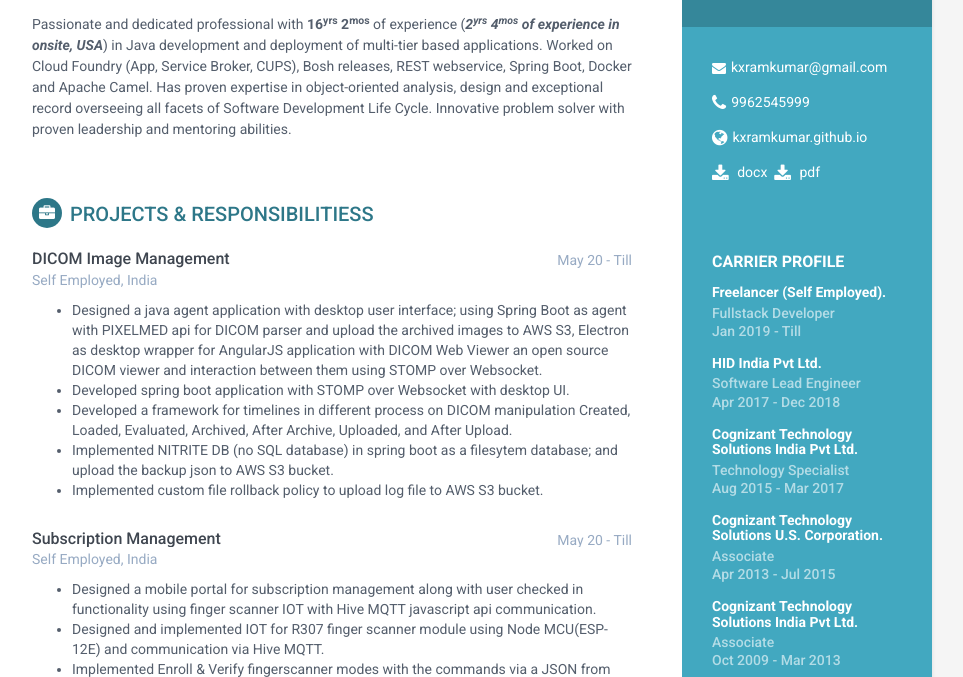
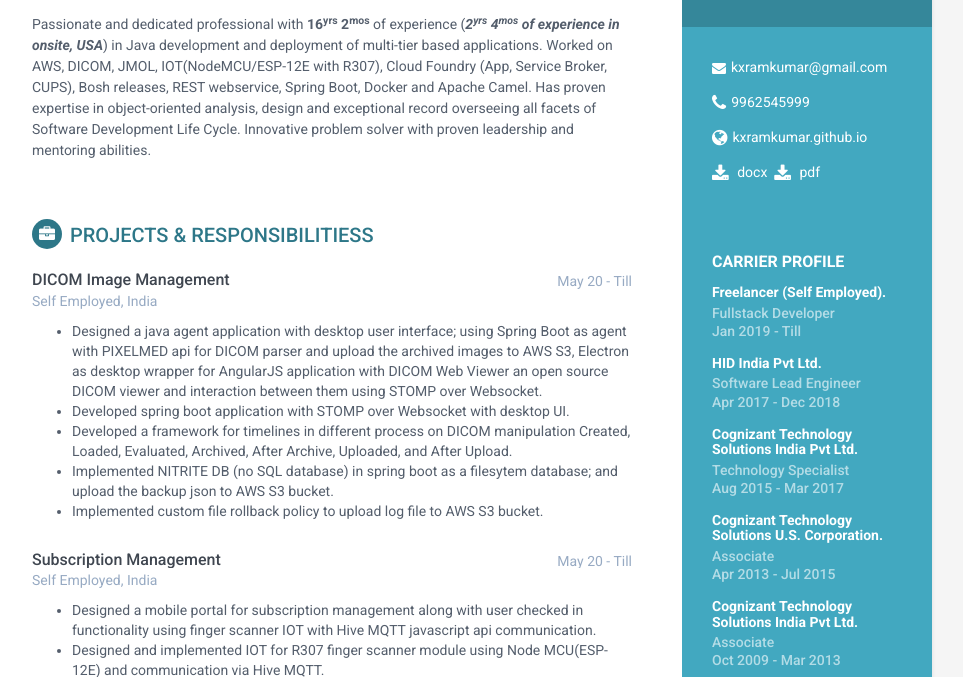
Before and after one commit to kxramkumar/kxramkumar.github.io, a plain HTML site: page index.html in a window 1280 px wide. Shown: the part 96-773 px from the top of the page, without its empty margins (188-1151 px from the left). Drawn offline with Linux system fonts and the light colour scheme.

Commit message:
Update index.html

```diff
--- a/index.html
+++ b/index.html
@@ -8,7 +8,8 @@
     <meta charset="utf-8">
     <meta http-equiv="X-UA-Compatible" content="IE=edge">
     <meta name="viewport" content="width=device-width, initial-scale=1.0">
-    <meta name="description" content="RamKumar - Updated on 24/09/2021">
+    <meta name="description" content="Resume of Ram Kumar Kanda Kumar">
+    <meta name="author" content="Ram Kumar">
     <link rel="shortcut icon" href="favicon.ico">
     <link href='https://fonts.googleapis.com/css?family=Roboto:400,500,400italic,300italic,300,500italic,700,700italic,900,900italic' rel='stylesheet' type='text/css'>
     <!-- Global CSS -->
@@ -161,7 +162,7 @@
             <section class="section summary-section">
                 <h2 class="section-title"><i class="fa fa-user"></i>Career Profile</h2>
                 <div class="summary">
-                    <p>Passionate and dedicated professional with <b>16<sup>yrs</sup> 2<sup>mos</sup></b> of experience (<b><i>2<sup>yrs</sup> 4<sup>mos</sup> of experience in onsite, USA</i></b>) in Java development and deployment of multi-tier based applications. Worked on Cloud Foundry (App, Service Broker, CUPS), Bosh  releases, REST webservice, Spring Boot, Docker and Apache Camel. Has proven expertise in object-oriented analysis, design and exceptional record overseeing all facets of Software Development Life Cycle.  Innovative problem solver with proven leadership and mentoring abilities.</p>
+                    <p>Passionate and dedicated professional with <b>16<sup>yrs</sup> 2<sup>mos</sup></b> of experience (<b><i>2<sup>yrs</sup> 4<sup>mos</sup> of experience in onsite, USA</i></b>) in Java development and deployment of multi-tier based applications. Worked on AWS, DICOM, JMOL, IOT(NodeMCU/ESP-12E with R307), Cloud Foundry (App, Service Broker, CUPS), Bosh  releases, REST webservice, Spring Boot, Docker and Apache Camel. Has proven expertise in object-oriented analysis, design and exceptional record overseeing all facets of Software Development Life Cycle.  Innovative problem solver with proven leadership and mentoring abilities.</p>
                 </div><!--//summary-->
             </section><!--//section-->
 
```
